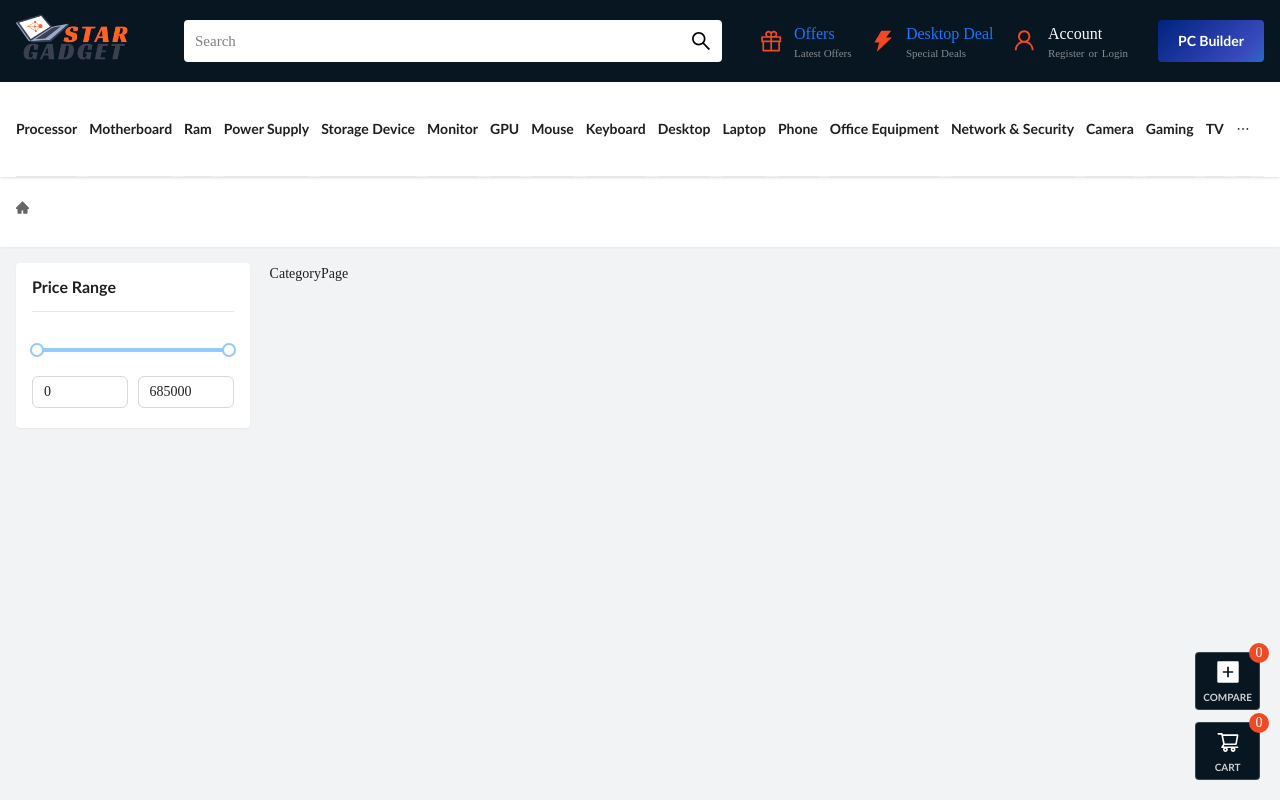
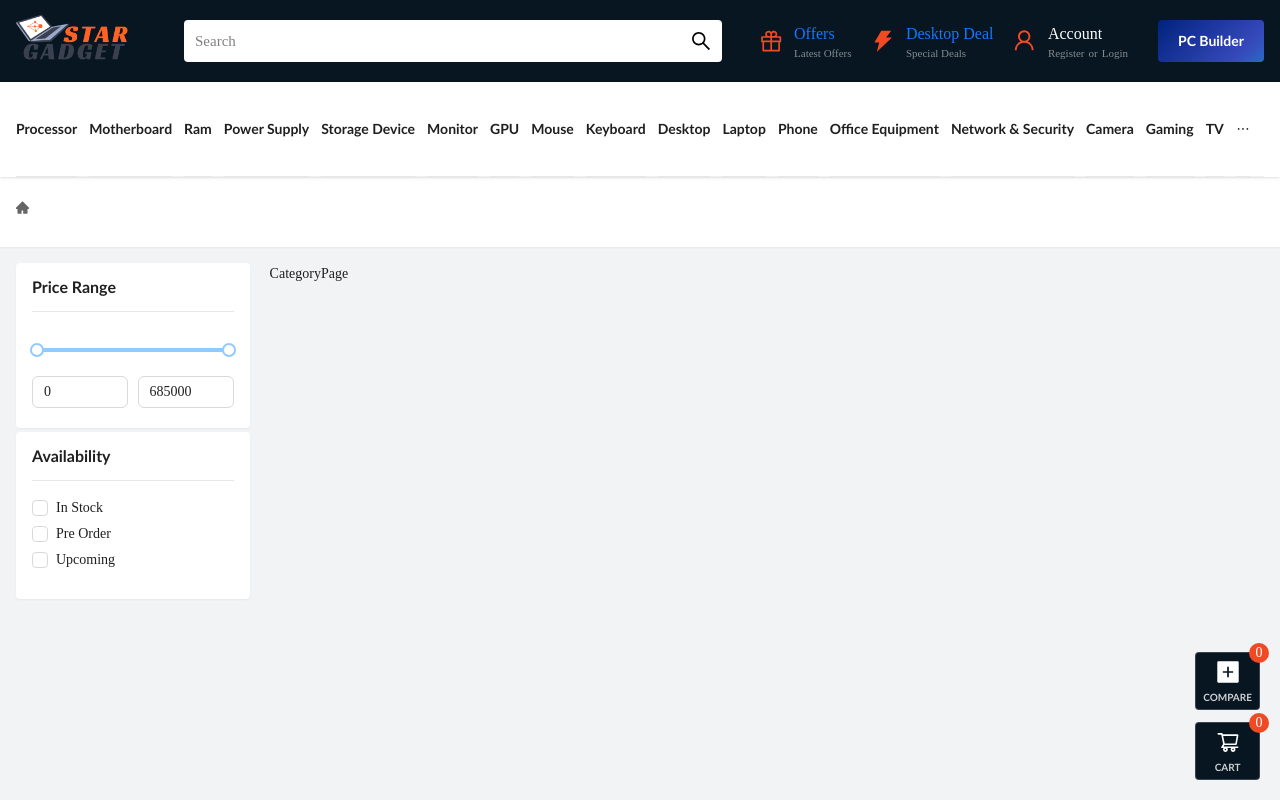
Before and after one commit to ShahariarRahman/stargadget, a Next.js app: page / in a window 1280 px wide. Shown: the top 800 px of the page. Built offline with nearby package versions, Linux system fonts and the light colour scheme.

Commit message:
[Done] FilterLayout: Availability with Dynamic Query

```diff
--- a/src/components/Layouts/FilterLayout.js
+++ b/src/components/Layouts/FilterLayout.js
@@ -1,12 +1,14 @@
 import PriceRange from "@/components/UI/shared/Filter/PriceRange";
+import Availability from "../UI/shared/Filter/Availability";
 import { filteringOptions } from "@/utils/constant/filteringOptions";
-const { priceRange } = filteringOptions;
+const { priceRange, availability } = filteringOptions;
 
 export default function FilterLayout({ children }) {
   return (
     <div className="mt-4 lg:grid grid-cols-5 gap-5">
       <div className="col-span-1 hidden lg:block">
         <PriceRange options={priceRange} />
+        <Availability options={availability} />
       </div>
       <div className="col-span-4">
         <div className="flex flex-col justify-between">{children}</div>
--- /dev/null
+++ b/src/components/UI/shared/Filter/Availability.js
@@ -0,0 +1,46 @@
+import { useState, useEffect, useCallback } from "react";
+import { useRouter } from "next/router";
+import { Checkbox } from "antd";
+import { helpers } from "@/utils/helpers";
+
+export default function Availability({ options }) {
+  const router = useRouter();
+  const [select, setSelect] = useState(new Set([]));
+
+  useEffect(() => {
+    setSelect(new Set(router.query.availability?.split(",")));
+  }, [router.query.availability]);
+
+  const handleOptionChange = useCallback(
+    (name) => (e) => {
+      e.target.checked ? select.add(name) : select.delete(name);
+      const { category, ...filterQuery } = router.query;
+      select.size
+        ? (filterQuery.availability = Array.from(select))
+        : delete filterQuery.availability;
+      const queryStr = helpers.makeQuery(filterQuery);
+      router.push(`${category.join("/")}/${queryStr}`);
+    },
+    [router, select]
+  );
+
+  return (
+    <div className="bg-white mt-1 px-4 pt-3 pb-5 rounded shadow-sm">
+      <h3 className="text-base my-auto font-semibold border-b pb-3">
+        Availability
+      </h3>
+      <div className="mt-4 mb-2 space-y-1">
+        {options.map(([label, name]) => (
+          <div key={name}>
+            <Checkbox
+              onChange={handleOptionChange(name)}
+              checked={select.has(name)}
+            >
+              {label}
+            </Checkbox>
+          </div>
+        ))}
+      </div>
+    </div>
+  );
+}
--- a/src/utils/constant/filteringOptions.js
+++ b/src/utils/constant/filteringOptions.js
@@ -3,4 +3,9 @@ export const filteringOptions = {
     maxRange: [0, 685000],
     defaultRange: [0, 685000],
   },
+  availability: [
+    ["In Stock", "in_stock"],
+    ["Pre Order", "pre_order"],
+    ["Upcoming", "upcoming"],
+  ],
 };
```
